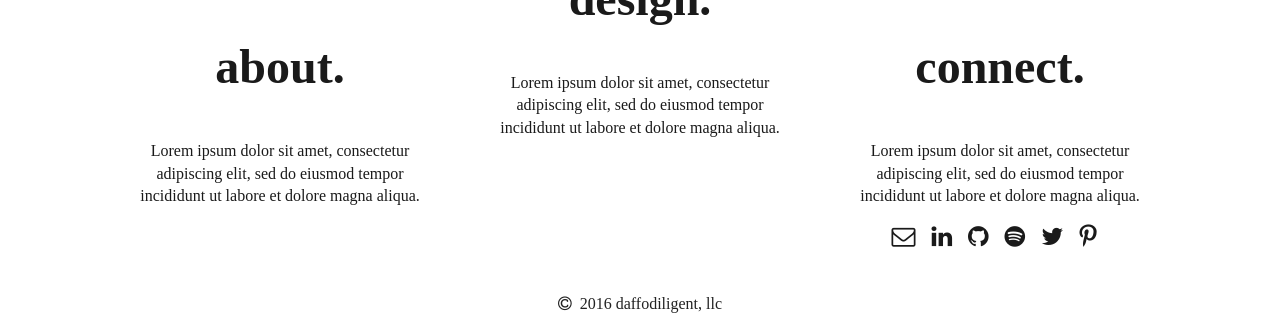
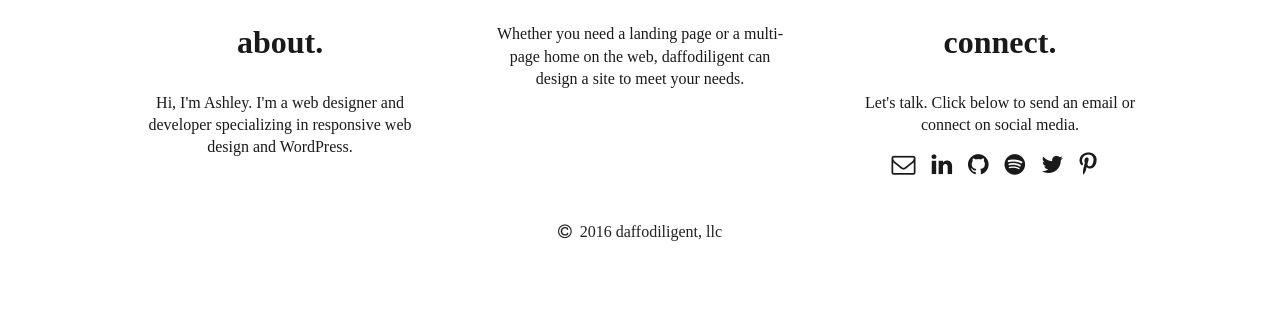
Before and after one commit to aepriebebrown/daffodiligent, a plain HTML site: page index.html in a window 1280 px wide. Shown: the part 724-1055 px from the top of the page. After the commit the page ends 984 px from the top, so only its background shows below. Drawn offline with nearby package versions, Linux system fonts and the light colour scheme; a web font is replaced by a local one.

Commit message:
Added descriptions to replace the lorem ipsum text. Fixed font size on desktop. Added links to social media.

```diff
--- a/css/main.css
+++ b/css/main.css
@@ -109,6 +109,15 @@ header {
     margin: auto;
     text-align: center;
     font-size: 1em;
+}
+
+#logo a {
+    text-decoration: none;
+    color: #1a1a1a;
+}
+
+#logo a:hover {
+    color: #efae3C;
 }
 
 #logo img {
@@ -335,6 +344,10 @@ p {
     clear: both;
 }
 
+.sub-content h2 {
+    font-size: 2em;
+}
+
 #about, #design, #connect {
     width: 25%;
     float: left;
--- a/index.html
+++ b/index.html
@@ -23,7 +23,7 @@
         <![endif]-->
 
         <!-- Add your site or application content here -->
-        <header><div id="logo"><img src="img/logo2.png" alt="daffodiligent logo">&nbsp;daffodiligent.</div>
+        <header><div id="logo"><img src="img/logo2.png" alt="daffodiligent logo">&nbsp;<a href="http://www.daffodiligent.com/" alt="daffodiligent">daffodiligent.</a></div>
             <nav>
                 <ul>
                   <li><a href="#connect">connect.</a></li>
@@ -43,22 +43,22 @@
                     <h2 class="mobile">about.</h2>
                     <img src="img/light.jpg" alt="about-pic">
                     <h2 class="not-mobile">about.</h2>
-                    <p>Lorem ipsum dolor sit amet, consectetur adipiscing elit, sed do eiusmod tempor incididunt ut labore et dolore magna aliqua.</p>
+                    <p>Hi, I'm Ashley. I'm a web designer and developer specializing in responsive web design and WordPress.</p>
                 </div><!--end about-->
                 <div id="design">
                     <h2 class = "mobile">design.</h2>
                     <img src="img/tiles.jpg" alt="design-pic">
                     <h2 class="not-mobile">design.</h2>
-                    <p>Lorem ipsum dolor sit amet, consectetur adipiscing elit, sed do eiusmod tempor incididunt ut labore et dolore magna aliqua.</p>
+                    <p>Whether you need a landing page or a multi-page home on the web, daffodiligent can design a site to meet your needs.</p>
                 </div><!--end design-->
                 <div id="connect">
                     <h2 class="mobile">connect.</h2>
                     <img src="img/sun.jpg" alt="connect-pic">
                     <h2 class="not-mobile">connect.</h2>
-                    <p>Lorem ipsum dolor sit amet, consectetur adipiscing elit, sed do eiusmod tempor incididunt ut labore et dolore magna aliqua.</p>
+                    <p>Let's talk. Click below to send an email or connect on social media.</p>
                     <a href="mailto:hello@daffodiligent.com"><i class="fa fa-envelope-o"></i></a>
-                    <a href="" alt="linkedin" target="_blank"><i class="fa fa-linkedin"></i></a>
-                    <a href="" alt="github" target="_blank"><i class="fa fa-github"></i></a>
+                    <a href="https://www.linkedin.com/in/aepriebebrown" alt="linkedin" target="_blank"><i class="fa fa-linkedin"></i></a>
+                    <a href="https://github.com/aepriebebrown/" alt="github" target="_blank"><i class="fa fa-github"></i></a>
                     <a href="http://spoti.fi/1OiJVj9" alt="spotify-playlist" target="_blank"><i class="fa fa-spotify"></i></a>
                     <a href="https://twitter.com/daffodiligent" alt="twitter" target="_blank"><i class="fa fa-twitter"></i></a>
                     <a href="http://www.pinterest.com/aepriebebrown" alt="pinterest" target="_blank"><i class="fa fa-pinterest-p"></i></a>
```
